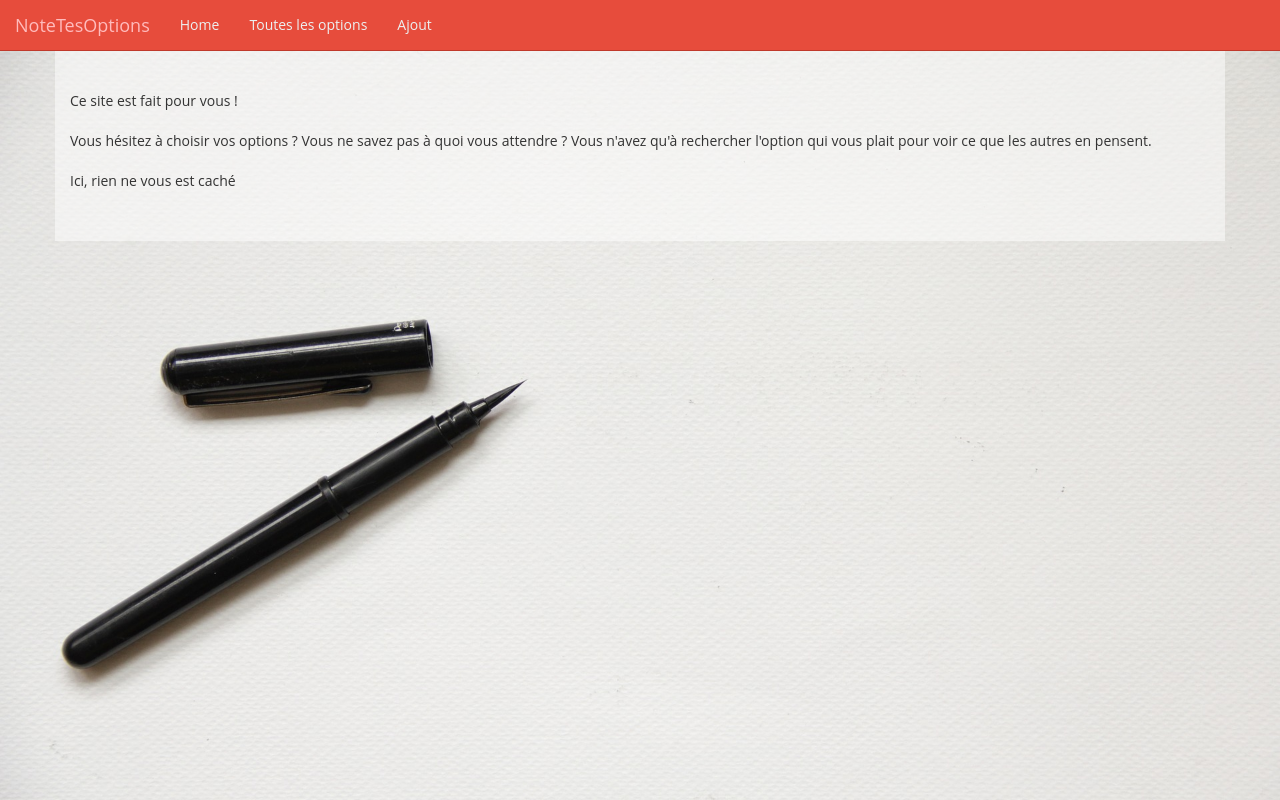
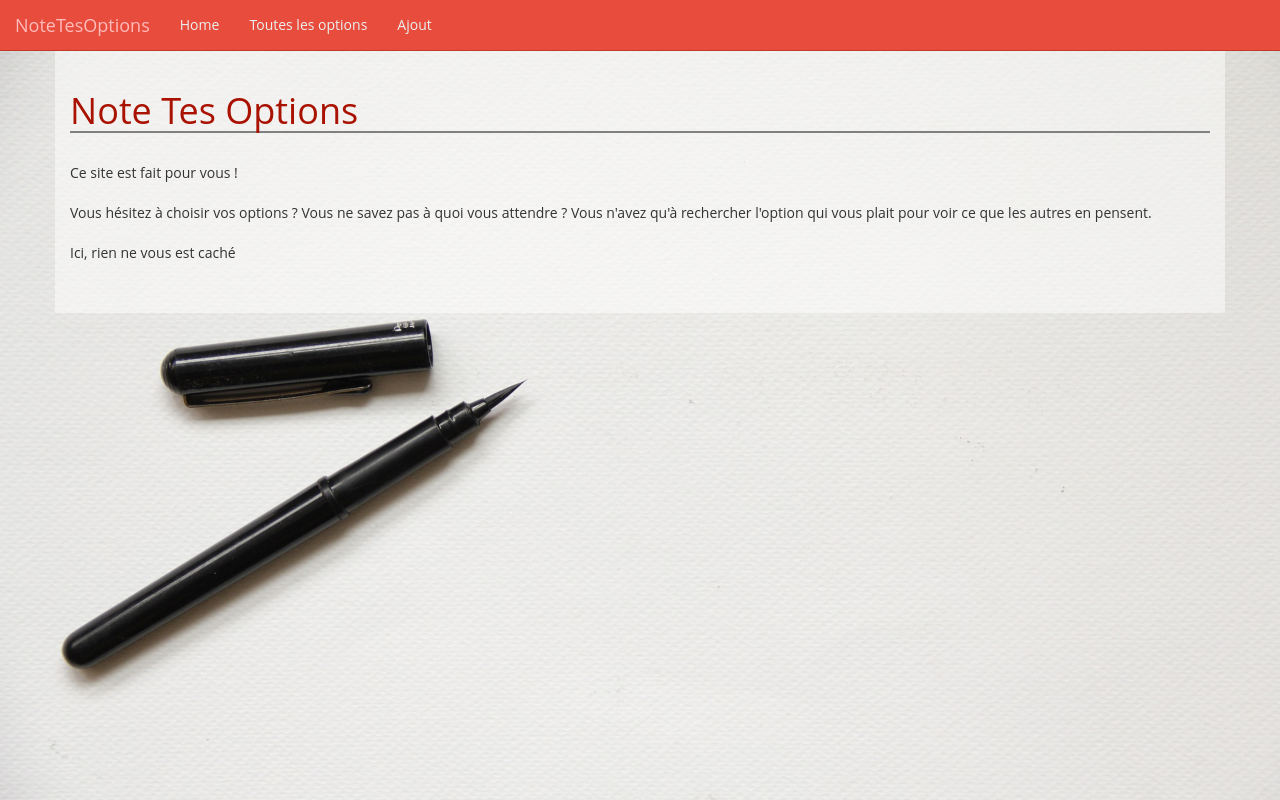
Before and after one commit to dyasar/NoteTesOptions-front, an Angular app: page /home in a window 1280 px wide. Built offline with nearby package versions, Linux system fonts and the light colour scheme.

Commit message:
Mise a jour design

```diff
--- a/src/app/home/home.component.html
+++ b/src/app/home/home.component.html
@@ -1,11 +1,16 @@
 <div class="container"><section class="row">
   <article>
+    <header>
+      <h1>Note Tes Options</h1>
+    </header>
+    <div>
     Ce site est fait pour vous !
     <br><br>
     Vous hésitez à choisir vos options ? Vous ne savez pas à quoi vous attendre ? Vous n'avez qu'à rechercher l'option
     qui vous plait pour voir ce que les autres en pensent.
     <br><br>
     Ici, rien ne vous est caché
+    </div>
   </article>
 </section>
 </div>
--- a/src/app/option/option.component.css
+++ b/src/app/option/option.component.css
@@ -9,5 +9,6 @@
     }
     article {
         margin-top: 40px;
+        padding-bottom: 20px;
     }
 }
--- a/src/app/option/option.component.html
+++ b/src/app/option/option.component.html
@@ -6,8 +6,8 @@
     </header>
     <div>
       <h2>Description</h2>
-      <div class="col-sm-10">{{_option.description}}</div>
-      <div class="col-sm-2">{{_option.prof}}</div>
+      <div class="col-sm-9">{{_option.description}}</div>
+      <div class="col-sm-3"><b>Professeur :</b> {{_option.prof}}</div>
     </div>
   </article>
   <article>
@@ -25,6 +25,6 @@
     </div>
   </article>
   <nto-note></nto-note>
-  <button type="button" a [routerLink]="['/options']" (click)="delete(_option)" class="btn btn-danger btn-lg round">Delete</button>
+  <button [routerLink]="['/options']" (click)="delete(_option)" class="btn btn-danger pull-right">Delete</button>
 </section>
 </div>
--- a/src/app/shared/form/form.component.html
+++ b/src/app/shared/form/form.component.html
@@ -8,9 +8,10 @@
     <label for="prof">Professeur</label>
     <input type="text" class="form-control" id="prof" name="prof" [(ngModel)]="model.prof" required/>
   </div>
-  <div class="form-group">
+  <div class="form-group p-15">
+    <div class="form-group ">
     <label for="description">Description</label>
     <textarea class="form-control" rows="5" id="description" name="description" [(ngModel)]="model.description" required></textarea>
-  </div>
+  </div> </div>
   <button class="btn btn-primary pull-right" type="submit" (click)="submit(form.value)">Ajouter <span color="white" class="glyphicon glyphicon-ok"></span></button>
 </form>
--- a/src/styles.css
+++ b/src/styles.css
@@ -5,8 +5,14 @@
   padding-bottom: 50px;
 }
 
+.p-15 {
+  padding: 0 15px;
+}
+
 h1 {
   border-bottom: 2px solid grey;
+  margin-bottom: 30px;
+  color: #A91101;
 }
 
 body {
```
